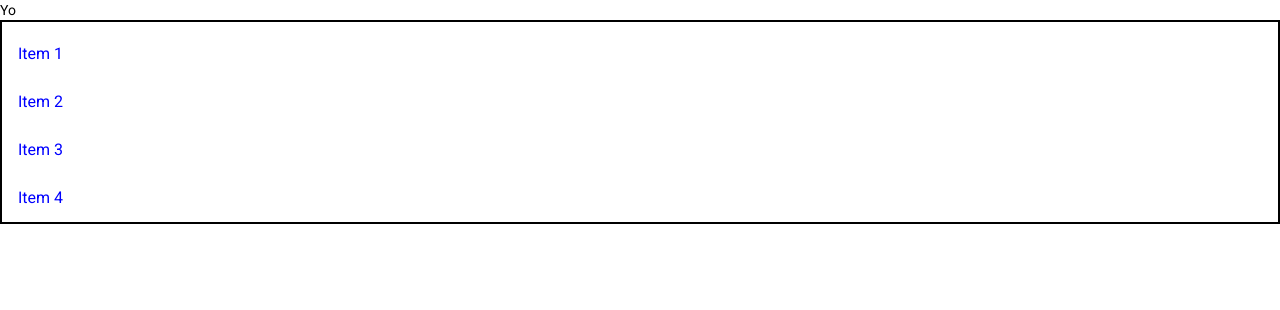
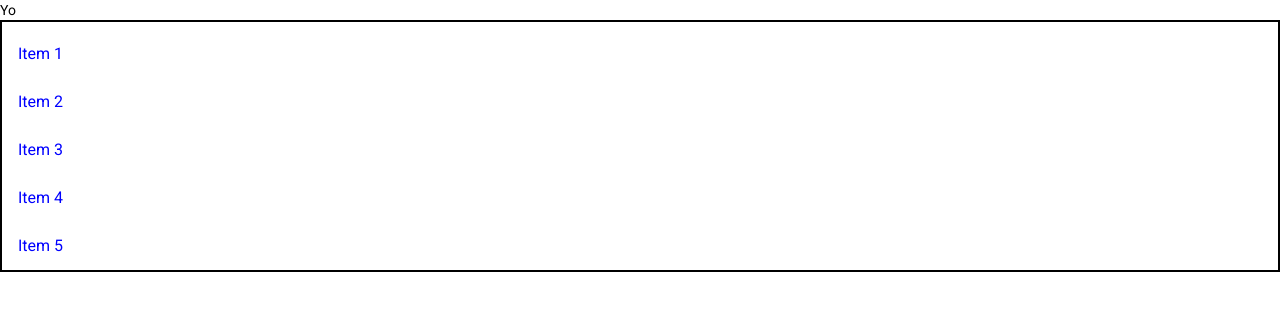
Before and after one commit to T3lo/code-cookie-ui, an Angular app: page / in a window 1280 px wide. Shown: the top 310 px of the page. Built offline with nearby package versions, Linux system fonts and the light colour scheme.

Commit message:
SomeChanges4

```diff
--- a/src/app/home/home.component.html
+++ b/src/app/home/home.component.html
@@ -31,6 +31,11 @@ Yo
             Item 4
         </div>
     </mat-list-item>
+    <mat-list-item role="listitem" class="lhs-item">
+        <div>
+            Item 5
+        </div>
+    </mat-list-item>
 </mat-list>
 
 <mat-list>
```
